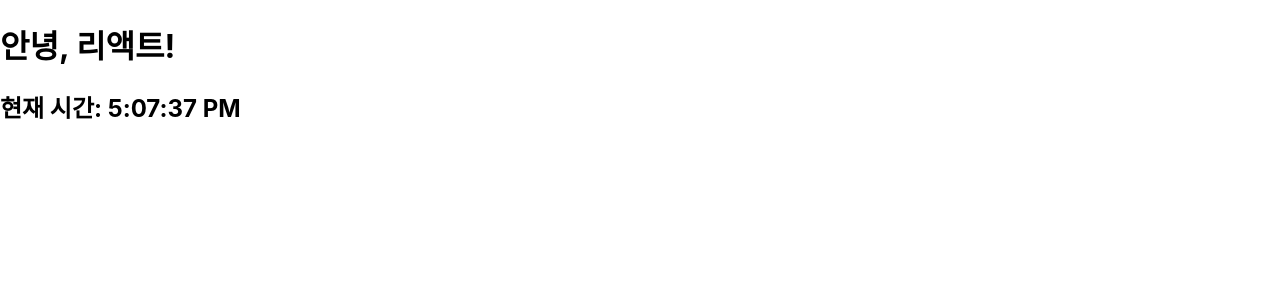
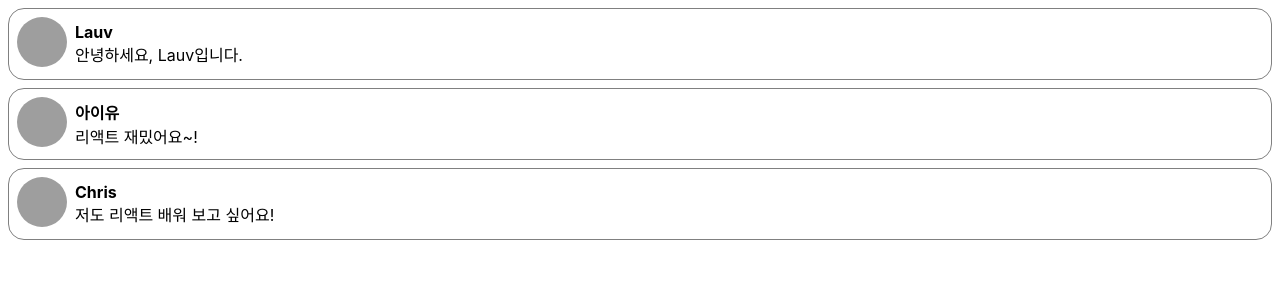
Before and after one commit to limlimjo/React_prac, a React (Create React App) app in the folder prac/my-app/: page / in a window 1280 px wide. Shown: the top 300 px of the page. Built offline with nearby package versions, Linux system fonts and the light colour scheme; grey boxes are pictures that could not be loaded.

Commit message:
240504 5장 컴포넌트와 Props

```diff
--- /dev/null
+++ b/prac/my-app/src/chapter_05/Comment.jsx
@@ -0,0 +1,53 @@
+import React from "react";
+
+const styles = {
+    wrapper: {
+        margin: 8,
+        padding: 8,
+        display: "flex",
+        flexDirection: "row",
+        border: "1px solid grey",
+        borderRadius: 16,
+    },
+    imageContainer: {},
+    image: {
+        width: 50,
+        height: 50,
+        borderRadius: 25,
+    },
+    contentContainer: {
+        marginLeft: 8,
+        display: "flex",
+        flexDirection: "column",
+        justifyContent: "center",
+    },
+    nameText: {
+        color: "black",
+        fontSize: 16,
+        fontWeight: "bold",
+    },
+    commentText: {
+        color: "black",
+        fontSize: 16,
+    },
+};
+
+function Comment(props) {
+    return (
+        <div style={styles.wrapper}>
+            <div style={styles.imageContainer}>
+                <img
+                    src="https://upload.wikimedia.org/wikipedia/commons/8/89/Portrait_Placeholder.png"
+                    style={styles.image}
+                />
+            </div>
+
+            <div style={styles.contentContainer}>
+                <span style={styles.nameText}>{props.name}</span>
+                <span style={styles.commentText}>{props.comment}</span>
+            </div>
+        </div>
+    );
+}
+
+export default Comment;
--- /dev/null
+++ b/prac/my-app/src/chapter_05/CommentList.jsx
@@ -0,0 +1,32 @@
+import React from "react";
+import Comment from "./Comment";
+
+// 댓글 데이터를 담고 있는 객체들을 comments 배열에 넣어줌
+const comments = [
+    {
+        name: "Lauv",
+        comment: "안녕하세요, Lauv입니다.",
+    },
+    {
+        name: "아이유",
+        comment: "리액트 재밌어요~!",
+    },
+    {
+        name: "Chris",
+        comment: "저도 리액트 배워 보고 싶어요!",
+    },
+];
+
+function CommentList(props) {
+    return (
+        <div>
+            {comments.map((comment) => {
+                return (
+                    <Comment name={comment.name} comment={comment.comment} />
+                );
+            })}
+        </div>
+    );
+}
+
+export default CommentList;
--- a/prac/my-app/src/index.js
+++ b/prac/my-app/src/index.js
@@ -6,12 +6,13 @@ import reportWebVitals from './reportWebVitals';
 
 import Library from './chapter_03/Library';
 import Clock from './chapter_04/Clock';
+import CommentList from './chapter_05/CommentList';
 
 const root = ReactDOM.createRoot(document.getElementById('root'));
 setInterval(() => {
   root.render(
     <React.StrictMode>
-      <Clock />
+      <CommentList />
     </React.StrictMode>
   );
 }, 1000);
```
